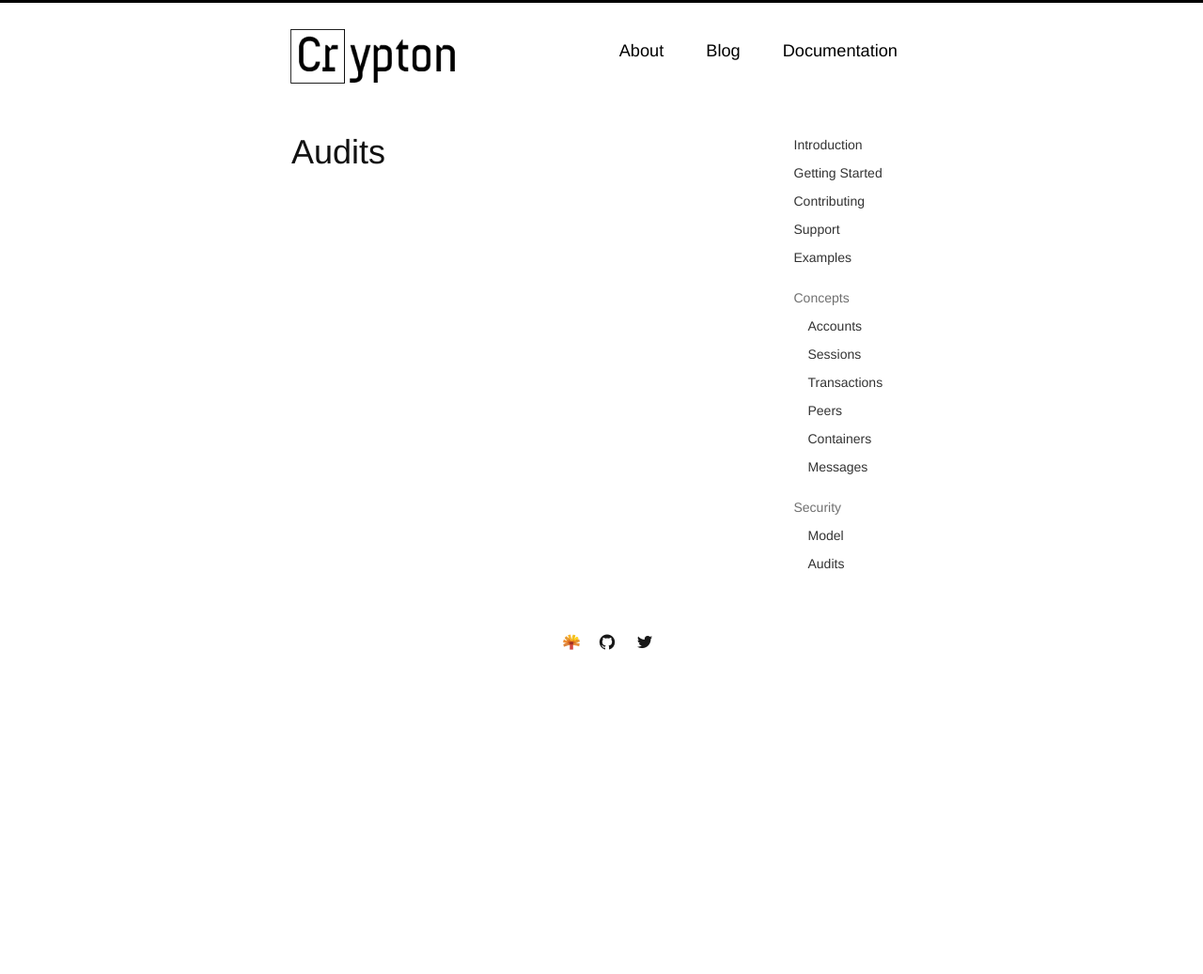
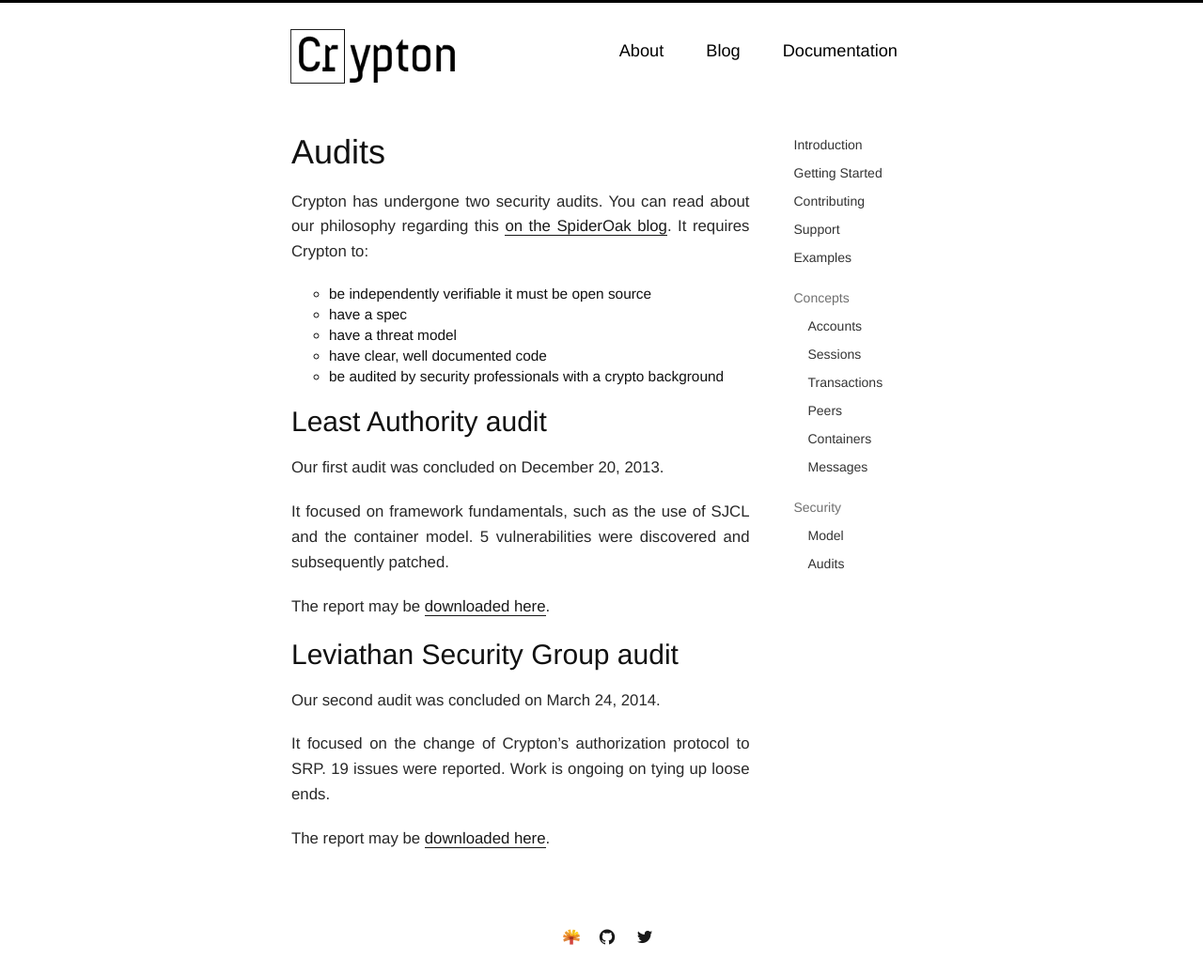
Before and after one commit to SpiderOak/crypton-web, a Jekyll site: the page built from docs/security/audits.md, in a window 1280 px wide. Shown: the whole page at 94% size. Built offline with Jekyll 4.4.1, drawn with Linux system fonts in a browser that asks for light colours; Markdown is read by kramdown in place of the engine named in the settings; comment, search, counter and statistics services are not loaded; before the commit the page ends 900 px from its top, so only the background shows below that.

Commit message:
add security documentation

```diff
--- a/docs/security/audits.md
+++ b/docs/security/audits.md
@@ -4,3 +4,27 @@
 ---
 
 # Audits
+
+Crypton has undergone two security audits. You can read about our philosophy regarding this [on the SpiderOak blog](https://blog.spideroak.com/20140220090004-responsibly-bringing-new-cryptography-product-market). It requires Crypton to:
+
+* be independently verifiable it must be open source
+* have a spec
+* have a threat model
+* have clear, well documented code
+* be audited by security professionals with a crypto background
+
+## Least Authority audit
+
+Our first audit was concluded on December 20, 2013.
+
+It focused on framework fundamentals, such as the use of SJCL and the container model. 5 vulnerabilities were discovered and subsequently patched.
+
+The report may be [downloaded here](https://spideroak.com/share/PFXWQM3PN5FGK/LeastAuthorityAuditResults/tmp/LeastAuthorityAuditResults/LeastAuthority-Crypton-audit-report.pdf).
+
+## Leviathan Security Group audit
+
+Our second audit was concluded on March 24, 2014.
+
+It focused on the change of Crypton's authorization protocol to SRP. 19 issues were reported. Work is ongoing on tying up loose ends.
+
+The report may be [downloaded here](http://www.leviathansecurity.com/wp-content/uploads/Crypton_2014_pentest_Final_Report.pdf).
```
Also changed, not shown: docs/security/model.md (+2 -0 lines).
